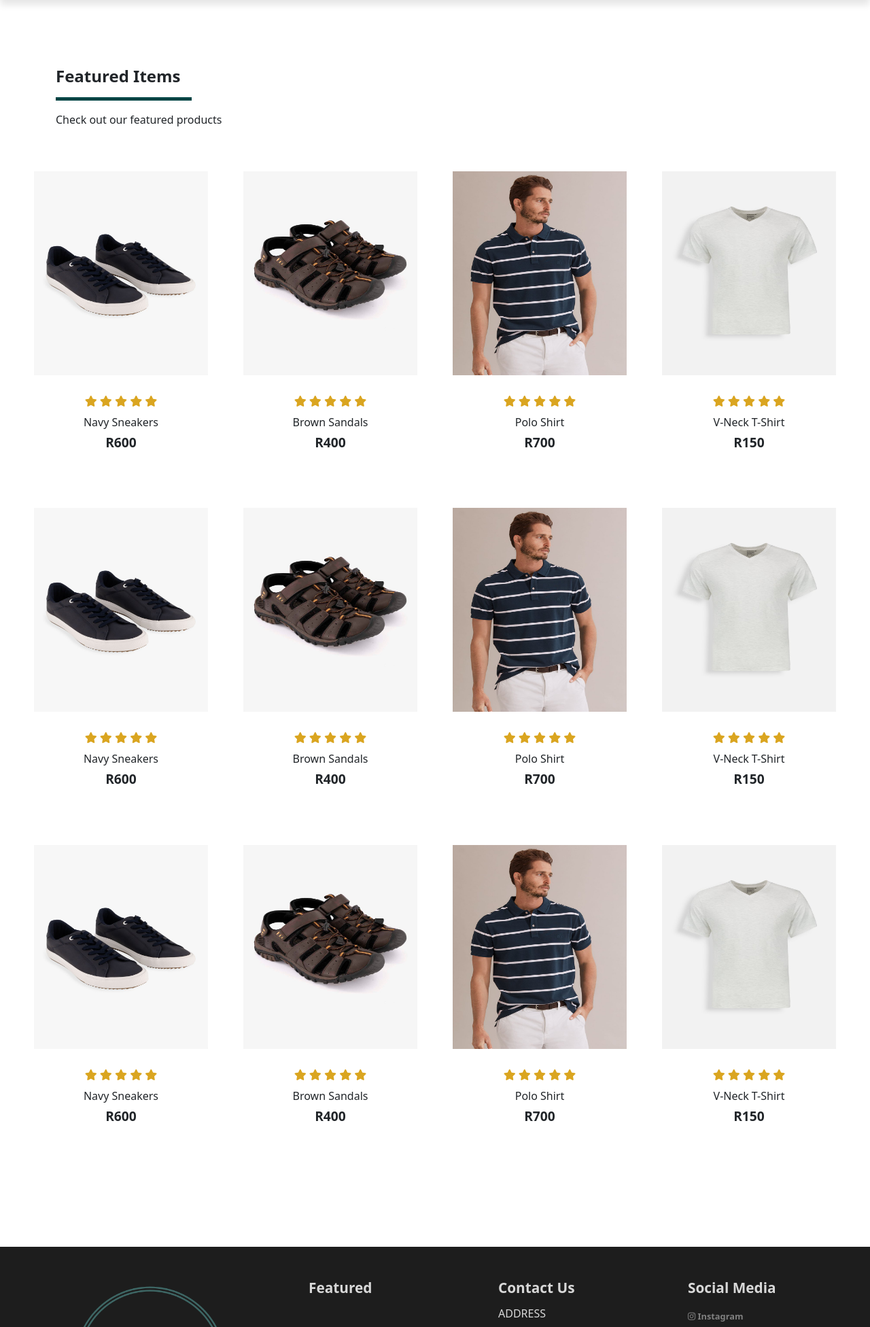
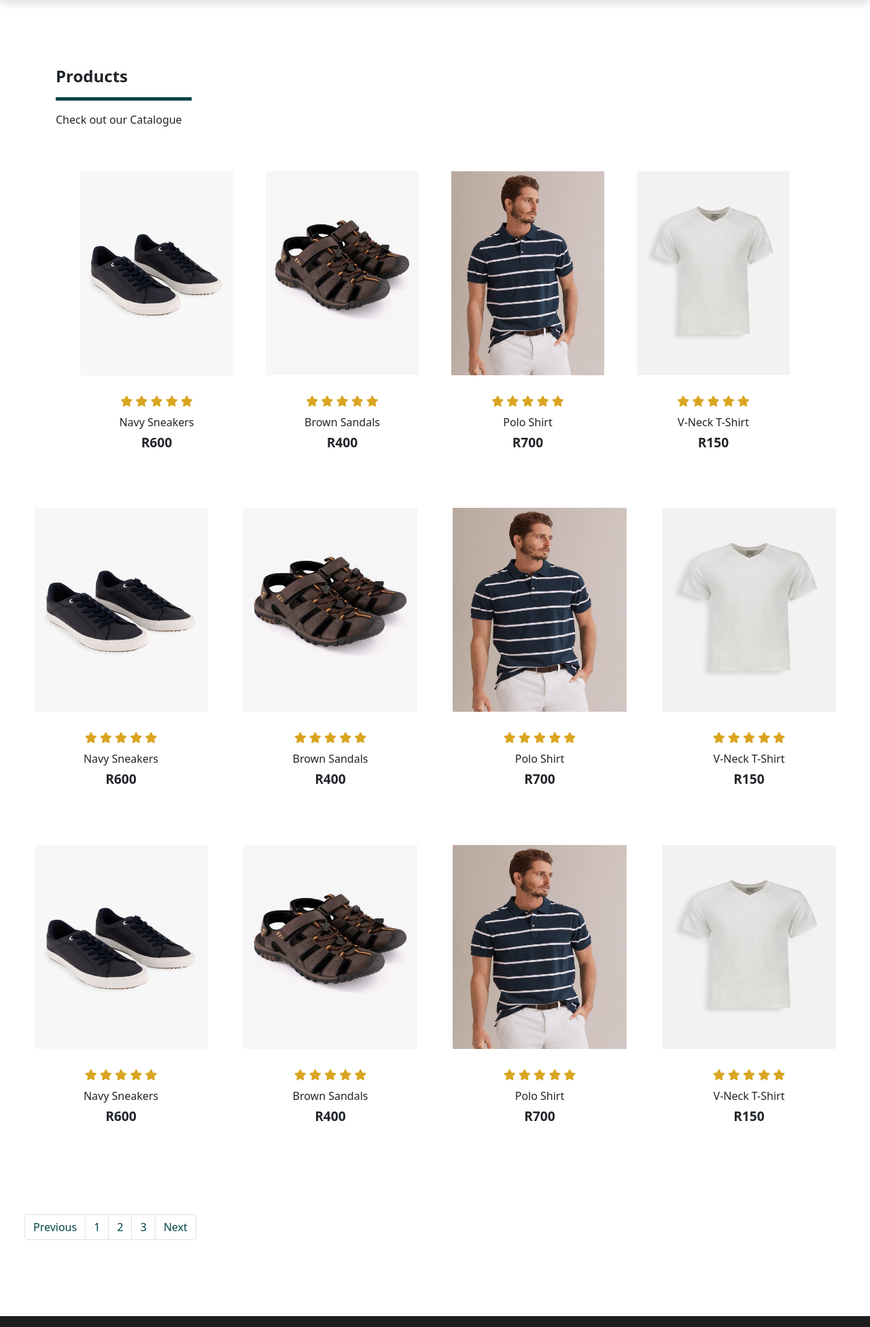
Before and after one commit to KabeloM06/php-shop, a PHP site: page /shop.html in a window 1280 px wide. Shown: the part 94-2046 px from the top of the page at 68% size. Run offline with PHP 8.4, Linux system fonts and the light colour scheme.

Commit message:
Paganation on Shop page

```diff
--- a/assets/css/styles.css
+++ b/assets/css/styles.css
@@ -282,3 +282,12 @@ footer .socials {
 footer p{
     color: #d8d8d8;
 }
+
+.pagination a{
+    color: rgb(0, 68, 68);
+}
+
+.pagination li:hover a{
+    color:#d8d8d8;
+    background-color: rgb(0, 68, 68);
+}
--- a/shop.html
+++ b/shop.html
@@ -45,14 +45,14 @@
 <section id="featured" class="my-5 py-5">
     <div class="container mt-5 py-5">
         <h3>
-            Featured Items
+            Products
         </h3>
         <hr>
         <p>
-            Check out our featured products
+            Check out our Catalogue
         </p>
     </div>
-    <div class="row mx-auto container-fluid">
+    <div class="row mx-auto container">
         <div class="product text-center col-lg-3 col-md-4 col-sm-12">
             <img src="assets/images/Lace-up-Sneakers-NAVY-505479330.jpg" class="img-fluid mb-3" alt="">
             <div class="star">
@@ -237,9 +237,20 @@
             <h4 class="p-price">R150</h4>
             <button class="buy-btn">Buy Now</button>
         </div>
+        <!--pagination-->
+        <nav aria-label="Page navigation example">
+            <ul class="pagination mt-5">
+                <li class="page-item"><a class="page-link" href="#">Previous</a></li>
+                <li class="page-item"><a class="page-link" href="#">1</a></li>
+                <li class="page-item"><a class="page-link" href="#">2</a></li>
+                <li class="page-item"><a class="page-link" href="#">3</a></li>
+                <li class="page-item"><a class="page-link" href="#">Next</a></li>
+            </ul>
+        </nav>
     </div>
 </section>
 <!--Featured End-->
+
 
     <!--Footer start-->
     <footer class="mt-5 py-5">
```
